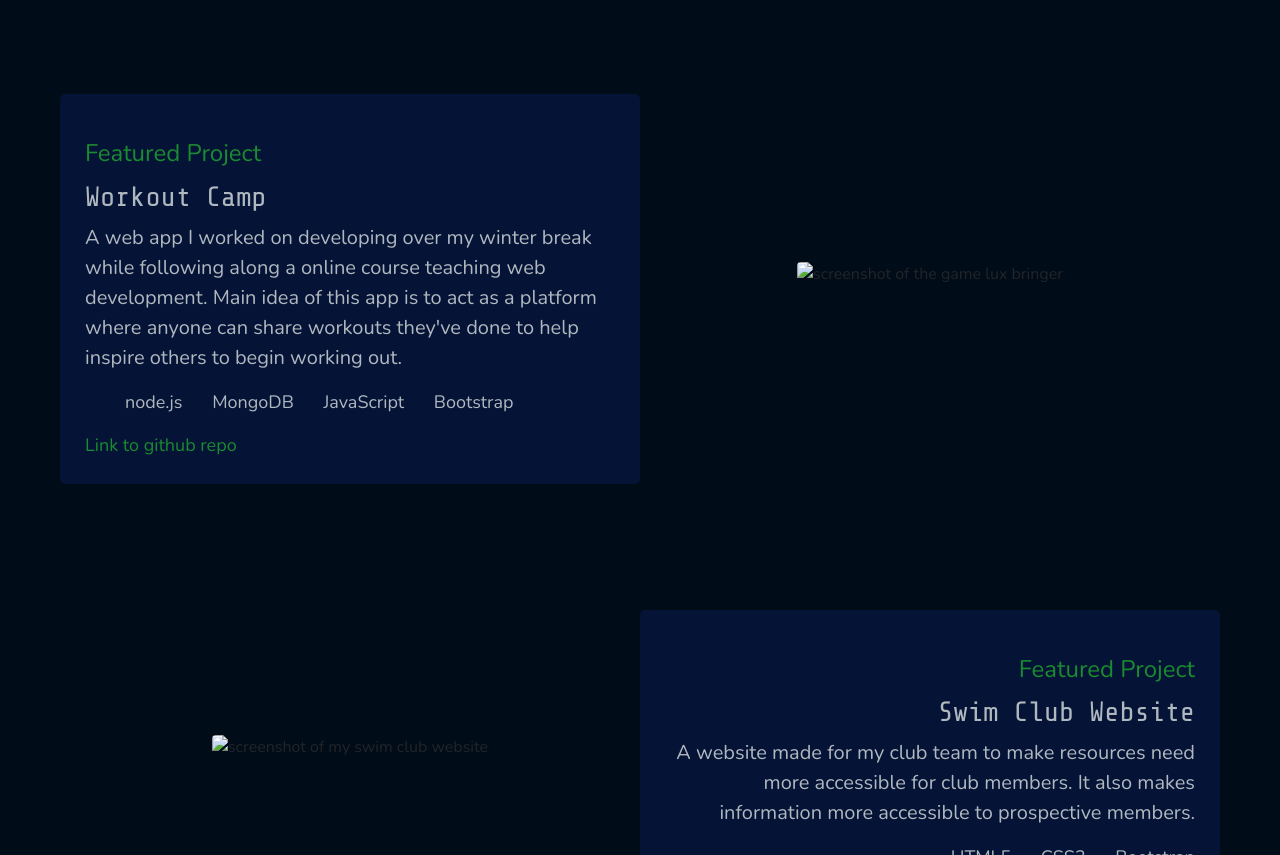
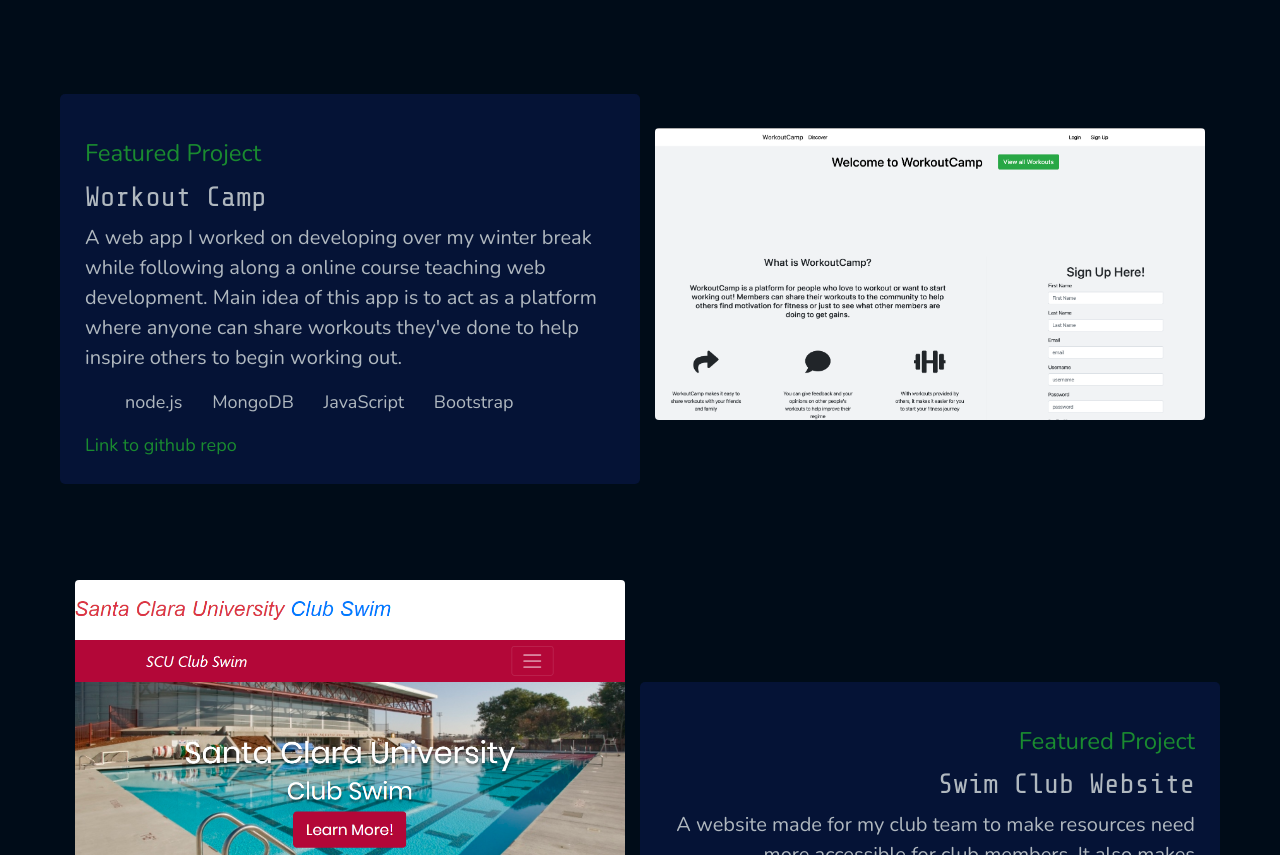
Before and after one commit to martian0718/martian0718.github.io, a plain HTML site: page index.html in a window 1280 px wide. Shown: the part 3280-4135 px from the top of the page. Drawn offline with nearby package versions, Linux system fonts and the light colour scheme.

Commit message:
changed path to images in index.html

```diff
--- a/index.html
+++ b/index.html
@@ -114,7 +114,7 @@
                 <div class = "col-lg-4 col-sm-4 col-4 skills"><i class="fab fa-js-square fa-5x" style = "color: #82c91e"></i></div>
               </div>
               <div class = "row mb-3 fade">
-                  <div class = "col-lg-4 col-sm-4 col-4 skills"><img class = "bootstrapimg img-fluid" style = "width: 70px" src="bootstrap.png" alt=""></div>
+                  <div class = "col-lg-4 col-sm-4 col-4 skills"><img class = "bootstrapimg img-fluid" style = "width: 70px" src="./media/bootstrap.png" alt=""></div>
                   <div class = "col-lg-4 col-sm-4 col-4 skills"><i class="fab fa-node-js fa-5x" style = "color: #4c6ef5"></i></div>
                   <div class = "col-lg-4 col-sm-4 col-4 skills"><i class="fab fa-github fa-5x" style = "color: #495057"></i></div>
                 </div>
@@ -238,7 +238,7 @@
 
                 <div class = "col-lg-6 text-center order-1 order-lg-2 fade">
                     <!--picture of project 2 goes here-->
-                    <img class = "mx-auto img-fluid rounded" src="workoutCampSS.png" alt="screenshot of the game lux bringer">
+                    <img class = "mx-auto img-fluid rounded" src="./media/workoutCampSS.png" alt="screenshot of the game lux bringer">
                   </div>
 
               </div><!--row-->
@@ -247,7 +247,7 @@
       <!--project 1-->
       <div class = "row align-items-center py-5">
         <div class = "col-lg-6 text-center fade">
-          <img class = "img-fluid mx-auto rounded" src="clubswim.png" alt="screenshot of my swim club website">
+          <img class = "img-fluid mx-auto rounded" src="./media/clubswim.png" alt="screenshot of my swim club website">
           <!--picture of project 1 goes here-->
         </div>
 
@@ -336,7 +336,7 @@
 
           <div class = "col-lg-6 text-center order-1 order-lg-2 fade">
               <!--picture of project 2 goes here-->
-              <img class = "mx-auto img-fluid rounded" src="luxbringer.PNG" alt="screenshot of the game lux bringer">
+              <img class = "mx-auto img-fluid rounded" src="./media/luxbringer.PNG" alt="screenshot of the game lux bringer">
             </div>
 
         </div><!--row-->
@@ -345,7 +345,7 @@
         <!--project 3-->
         <div class = "row align-items-center py-5">
             <div class = "col-lg-6 text-center fade">
-              <img class = "img-fluid mx-auto rounded" src="todoapp.PNG" alt="screenshot of my to do app">
+              <img class = "img-fluid mx-auto rounded" src="./media/todoapp.PNG" alt="screenshot of my to do app">
               <!--picture of project 1 goes here-->
             </div>
 
```
